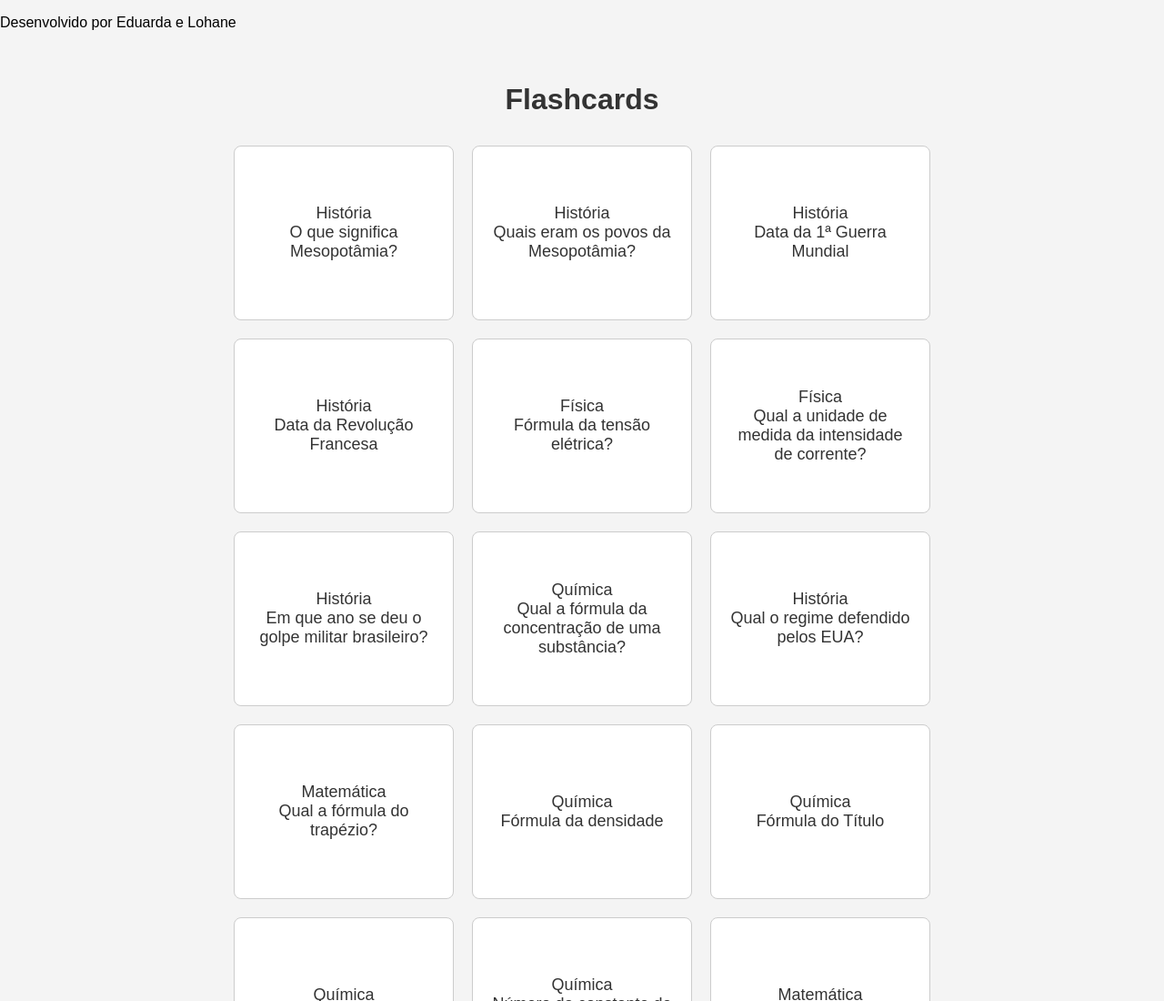
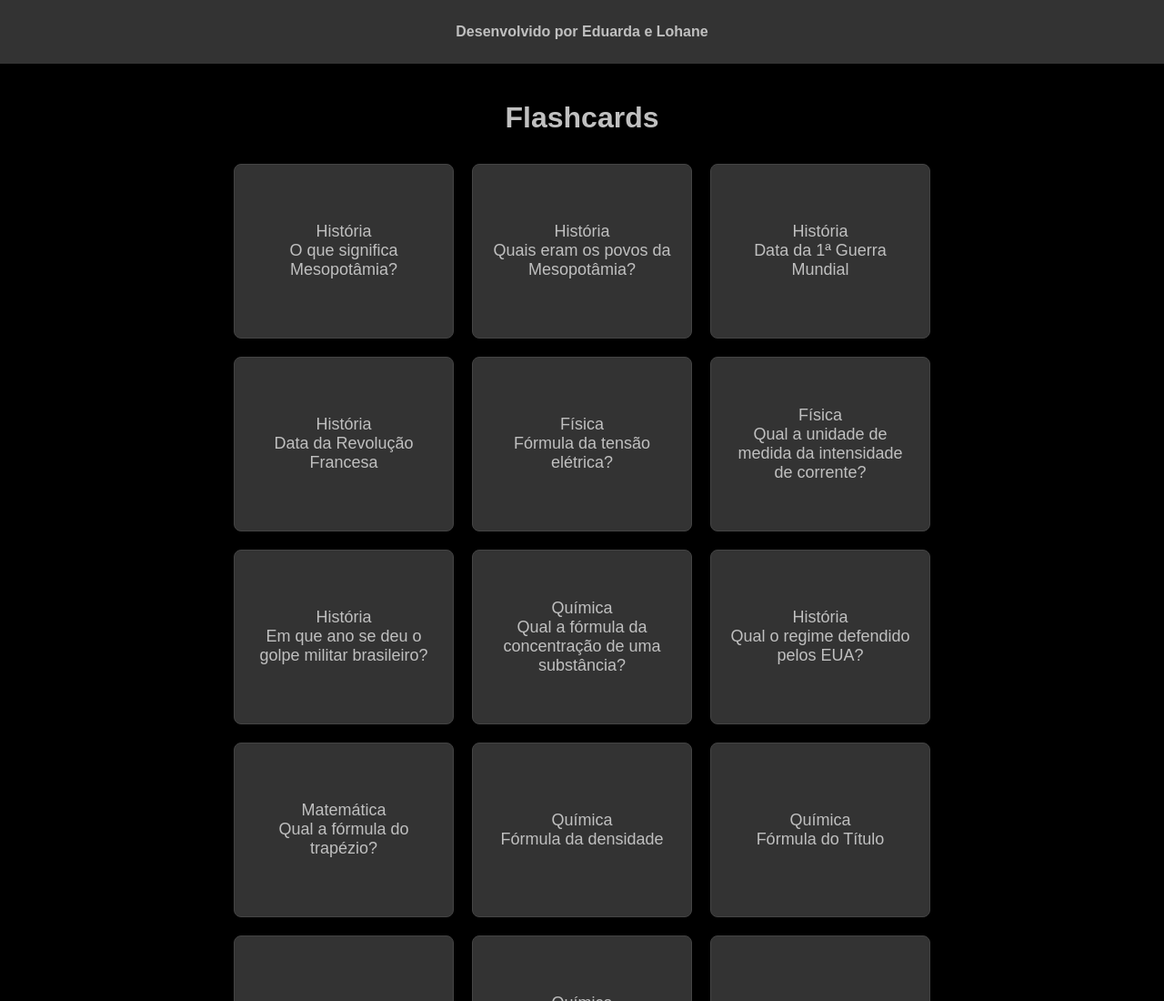
Before and after one commit to Dricci7/teste-flash, a plain HTML site: page index.html in a window 1280 px wide. Shown: the top 1100 px of the page at 91% size. Drawn offline with Linux system fonts and the light colour scheme.

Commit message:
Update styles.css

```diff
--- a/styles.css
+++ b/styles.css
@@ -1,8 +1,17 @@
 body {
     font-family: Arial, sans-serif;
-    background-color: #f4f4f4;
+    background-color: #000; /* Cor de fundo preto */
+    color: #C0C0C0; /* Cor do texto prata */
     margin: 0;
     padding: 0;
+}
+
+.credits {
+    background-color: #333; /* Cor de fundo cinza escuro para a barra de crédito */
+    color: #C0C0C0; /* Texto prata */
+    padding: 10px 0;
+    text-align: center;
+    font-weight: bold;
 }
 
 .container {
@@ -13,7 +22,7 @@ body {
 }
 
 h1 {
-    color: #333;
+    color: #C0C0C0; /* Título na cor prata */
 }
 
 #flashcards-container {
@@ -23,8 +32,8 @@ h1 {
 }
 
 .flashcard {
-    background-color: #fff;
-    border: 1px solid #ccc;
+    background-color: #333; /* Fundo dos flashcards em cinza escuro */
+    border: 1px solid #444; /* Borda cinza mais escura */
     border-radius: 8px;
     width: 200px;
     height: 150px;
@@ -36,6 +45,7 @@ h1 {
     justify-content: center;
     cursor: pointer;
     transition: transform 0.3s ease;
+    color: #C0C0C0; /* Cor do texto prata */
 }
 
 .flashcard:hover {
@@ -45,13 +55,13 @@ h1 {
 .flashcard p {
     margin: 0;
     font-size: 18px;
-    color: #333;
+    color: #C0C0C0; /* Texto dos flashcards em prata */
 }
 
 .flashcard .resposta {
     display: none;
     font-size: 16px;
-    color: #007BFF;
+    color: #C0C0C0; /* Resposta em prata */
 }
 
 .flashcard.show .resposta {
```
